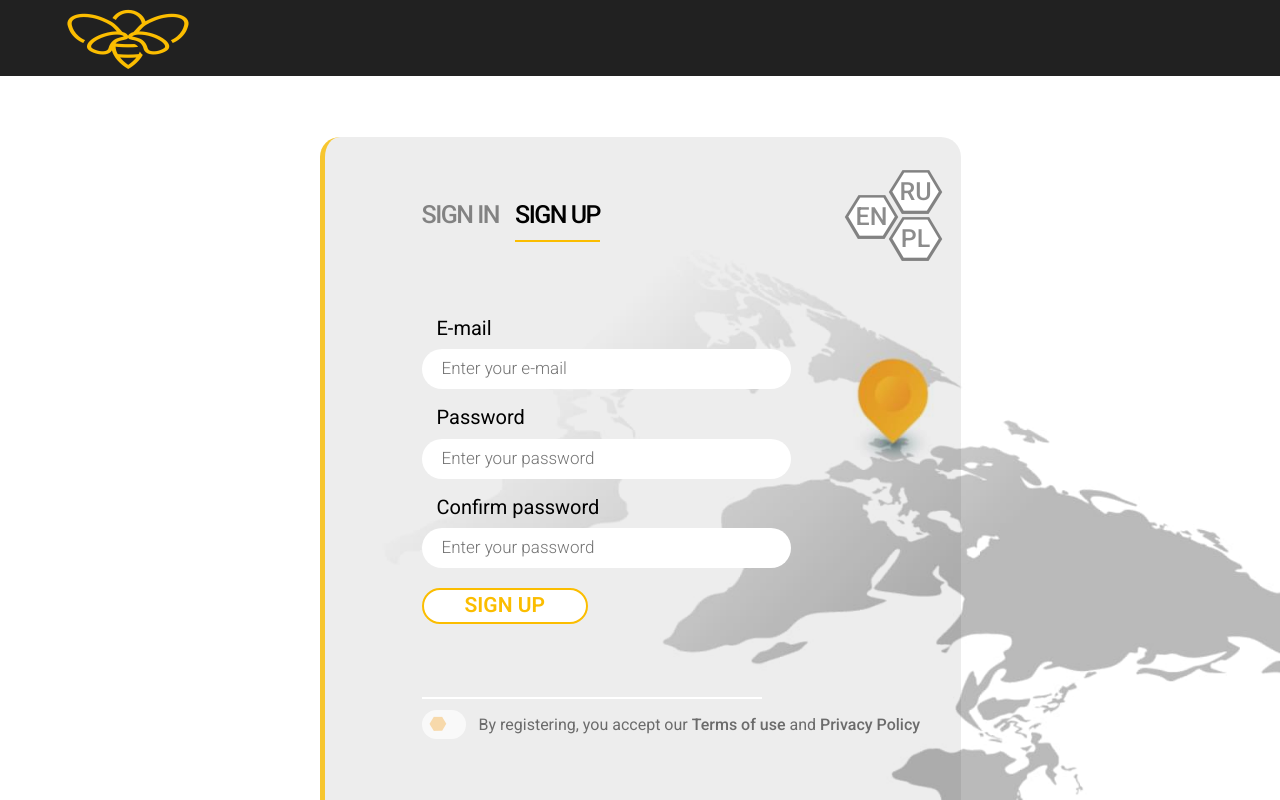
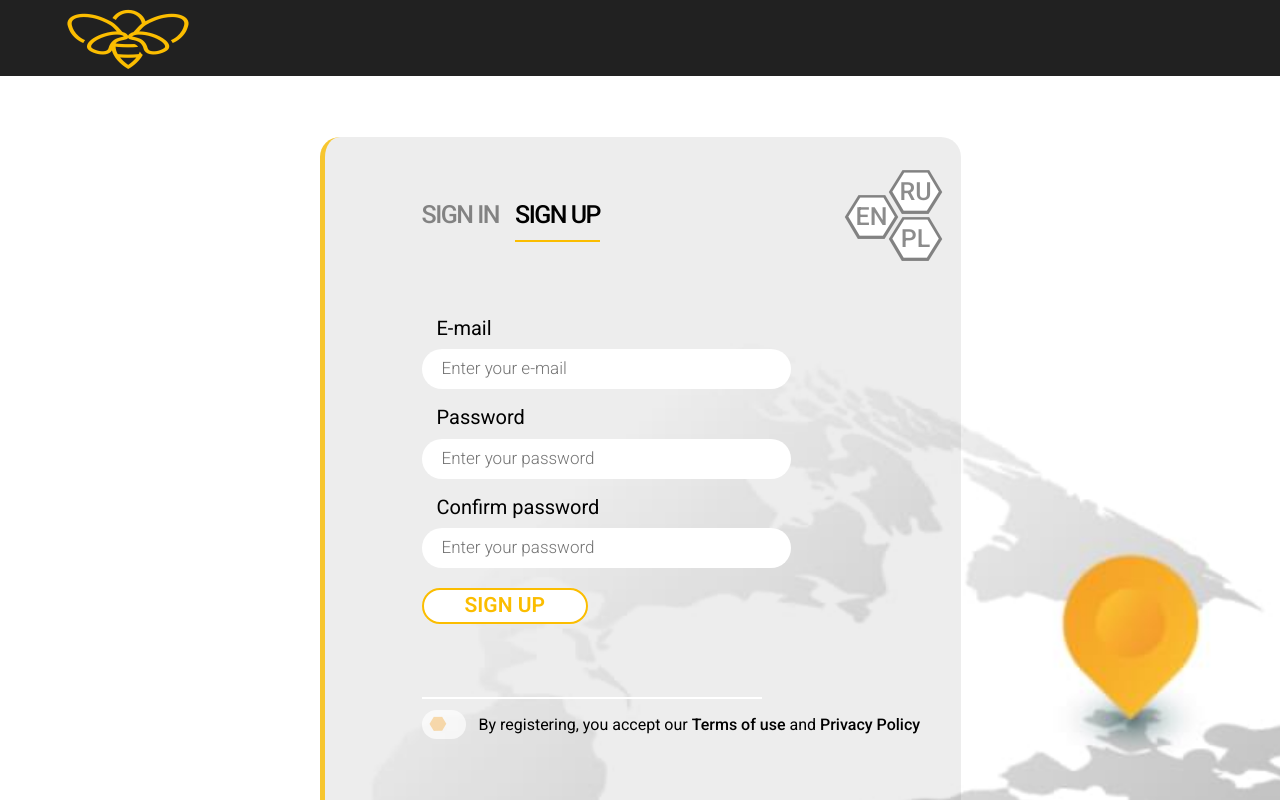
Before and after one commit to Maagikus/beezyy-frontend, a React (Create React App) app: page / in a window 1280 px wide. Both pictures are taken after a click on the element "SIGN UP". Shown: the top 800 px of the page. Built offline with nearby package versions, Linux system fonts and the light colour scheme.

Commit message:
fix css problem

```diff
--- a/src/Layouts/MainLayout.js
+++ b/src/Layouts/MainLayout.js
@@ -1,3 +1,4 @@
+import TwoFactorAuth from '../components/TwoFactorAuth/TwoFactorAuth'
 import background from '../img/background/background.jpg'
 const MainLayout = ({ element }) => {
 	return (
@@ -7,6 +8,7 @@
 					<div className="from__container">
 						<div className="from__wrapper">
 							{element}
+							<TwoFactorAuth />
 						</div>
 					</div>
 					<div className="from__image-ibg"><img src={background} alt="background" /></div>
--- a/src/components/App/App.js
+++ b/src/components/App/App.js
@@ -2,12 +2,14 @@
 import Form from '../Form/Form'
 import MainLayout from '../../Layouts/MainLayout';
 import Header from '../Header/Header'
+import TwoFactorAuth from '../TwoFactorAuth/TwoFactorAuth';
 function App() {
 	return (
 		<>
 			<Header />
 			<MainLayout element={<Form />}>
 			</MainLayout>
+
 		</>
 
 	);
--- a/src/components/Form/Login.js
+++ b/src/components/Form/Login.js
@@ -1,6 +1,5 @@
 const Login = (
 	{ onsubmit,
-		onBlure,
 		isEmailValid,
 		email,
 		emailError,
@@ -18,7 +17,6 @@
 					<div className="body-form__item">
 						<label className="body-form__lable" htmlFor="email">E-mail</label>
 						<input
-							onBlur={e => onBlure(e)}
 							onChange={e => isEmailValid(e)}
 							value={email}
 							autoComplete="off" type="text" name="email" data-error="Ошибка" placeholder="Enter your e-mail"
@@ -27,7 +25,6 @@
 					<div className="body-form__item">
 						<label className="body-form__lable" htmlFor="password">Password</label>
 						<input
-							onBlur={e => onBlure(e)}
 							onChange={e => isPasswordlValid(e)}
 							value={password}
 							autoComplete="off" type="password" name="password" data-error="Ошибка" placeholder="Enter your password"
--- a/src/components/Form/Registration.js
+++ b/src/components/Form/Registration.js
@@ -52,8 +52,8 @@
 			<div className="from__footer footer-form">
 				<div className="footer-form__info">
 					<div className="footer-form__title">
-						By registering, you accept our <span>Terms of use</span> and <span>Privacy
-							Policy</span>
+						By registering, you accept our <a href="#">Terms of use</a> and <a href="#">Privacy
+							Policy</a>
 					</div>
 					<div className={checkBoxValue ? "footer-form__checkbox checkbox active" : "footer-form__checkbox checkbox "}>
 						<input checked={checkBoxValue} onChange={() => setCheckBoxValue(!checkBoxValue)} id="c_2" data-error="Ошибка" className="checkbox__input" type="checkbox" value="1" name="form[]" />
--- a/src/components/TwoFactorAuth/TwoFactorAuth.js
+++ b/src/components/TwoFactorAuth/TwoFactorAuth.js
@@ -43,7 +43,7 @@
 								code.map((item, index) => {
 									return (
 										<div className={code[index].length ? "body-auth__item active " : "body-auth__item  "} key={index} >
-											<input value={code[index]} onKeyDown={e => onKeyDown(e, index)} ref={index === activeIndex ? inputRef : null} onChange={e => onChange(e)} autoComplete="off" type="text" name="Form[]" data-error="Ошибка" placeholder="1" className="body-auth__input  input" />
+											<input value={code[index]} onKeyDown={e => onKeyDown(e, index)} ref={index === activeIndex ? inputRef : null} onChange={e => onChange(e)} autoComplete="off" type="text" name="Form[]" data-error="Ошибка" placeholder={index + 1} className="body-auth__input  input" />
 											<label htmlFor="Form[]" className="body-auth__lable _icon-big-hexagon"></label>
 										</div>
 									)
--- a/src/index.css
+++ b/src/index.css
@@ -958,7 +958,7 @@
 .footer-form__title {
 	font-weight: 400;
 	line-height: 19px;
-	color: rgba(0, 0, 0, 0.55);
+	color: #000);
 }
 
 @supports (font-size: clamp(0.5rem, 0.3128654971rem + 0.9356725146vw, 1rem)) {
@@ -973,7 +973,7 @@
 	}
 }
 
-.footer-form__title span {
+.footer-form__title a {
 	cursor: pointer;
 	font-weight: 500;
 }
@@ -1208,6 +1208,7 @@
 
 .body-auth__item {
 	position: relative;
+	transition: all 0.3s ease 0s;
 }
 
 .body-auth__item.active .body-auth__lable::after {
@@ -1243,7 +1244,7 @@
 	position: absolute;
 	width: 100%;
 	height: 100%;
-	top: 0;
+	top: -1px;
 	left: 0;
 	z-index: 1;
 }
@@ -1357,7 +1358,7 @@
 		color: #fbbd00;
 	}
 
-	.footer-form__title span:hover {
+	.footer-form__title a:hover {
 		text-decoration: underline;
 	}
 }
```
